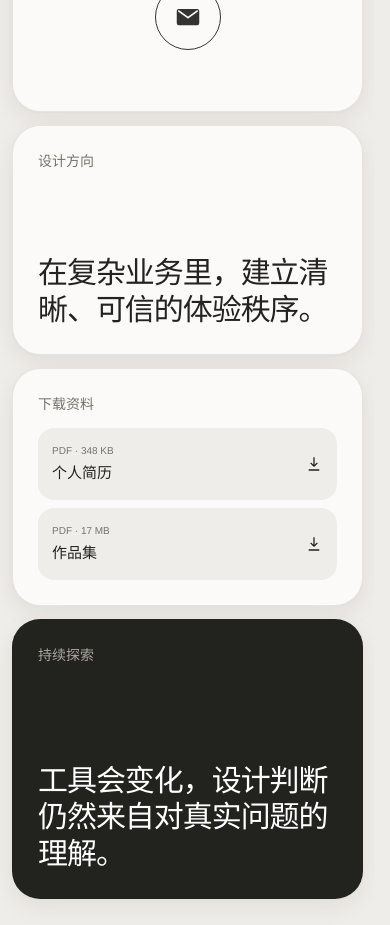
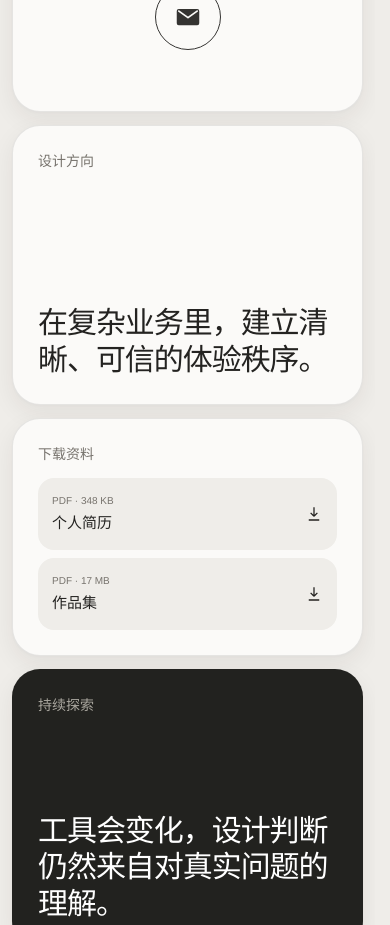
Before and after one commit to banqiu1230-byte/win-portfolio, a React (Vite) app: page / in a window 390 px wide. Shown: the part 3900-4825 px from the top of the page. Built offline with nearby package versions, Linux system fonts and the light colour scheme.

Commit message:
统一移动端观点卡高度

```diff
--- a/src/styles.css
+++ b/src/styles.css
@@ -686,7 +686,7 @@ html[data-theme="dark"] .project-media { background: var(--image-surface); }
   .experience-row { grid-template-columns: 1fr auto; gap: 6px 12px; padding: 12px 0; }
   .experience-row span { grid-column: 1 / -1; }
   .experience-row time { grid-column: 2; grid-row: 1; }
-  .closing-card { min-height: 280px; }
+  .philosophy-card, .closing-card { min-height: 280px; }
   .download-card, .download-card.download-wide { display: flex; flex-direction: column; min-height: 0; }
   .download-visual, .download-card:not(.download-wide) .download-visual { min-height: 190px; }
   .download-copy { padding: 25px; }
```
